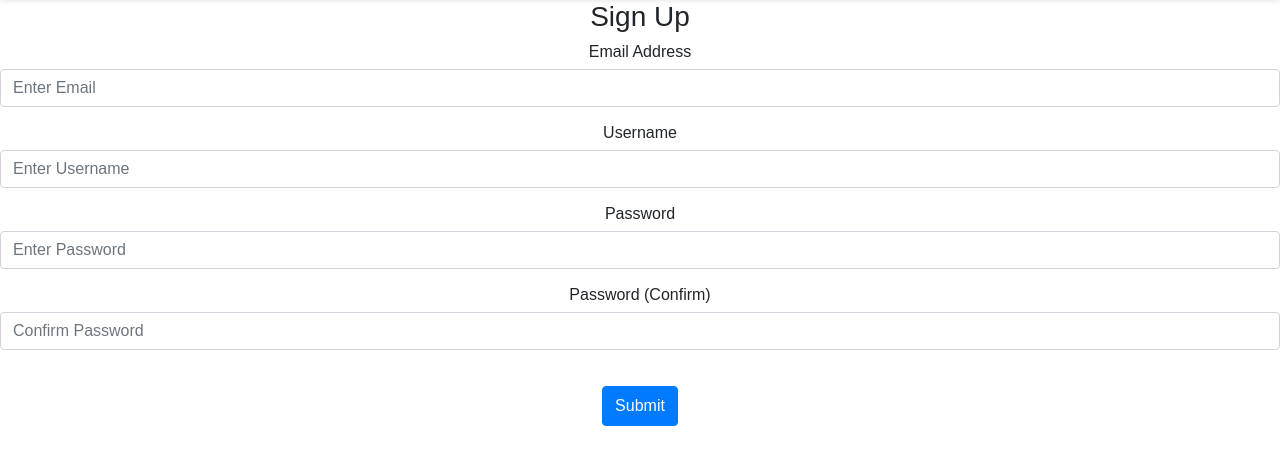
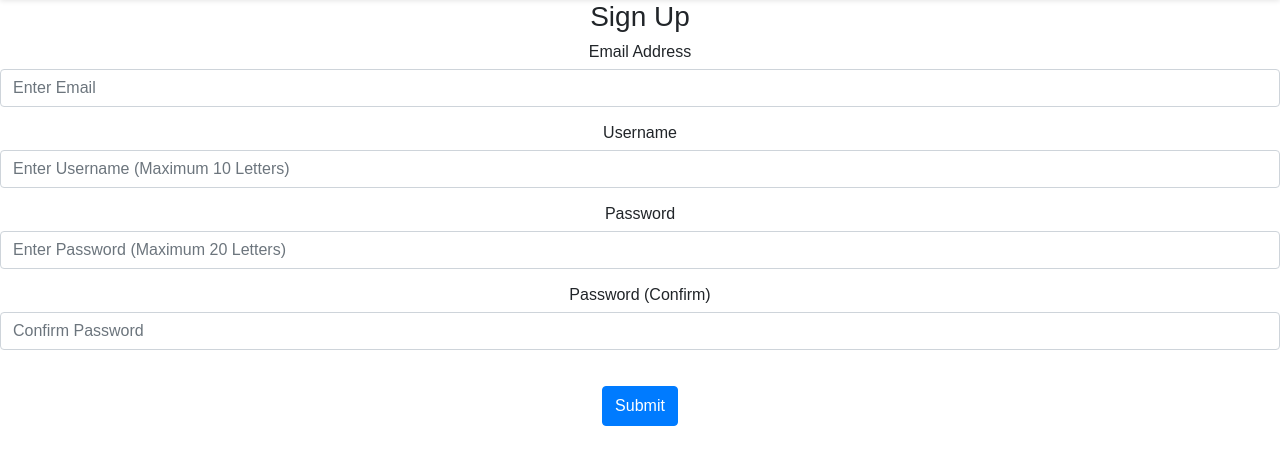
Before and after one commit to 23640118/AgileWebDev, a Python web app: template app/templates/signup.html in a window 1280 px wide. Shown: the part 65-530 px from the top of the page. Run offline with Jinja, Linux system fonts and the light colour scheme; the template is opened without the code that fills it, so the values that code supplies are empty; some libraries are stand-ins or nearby versions.

Commit message:
Added Simple Javascript check for signup page

```diff
--- a/app/templates/signup.html
+++ b/app/templates/signup.html
@@ -8,8 +8,40 @@
       }
 </style>
 
+<script>
+   //Check for validity of user entered information
+   //Future sanitisation checks should also be implemented here
+   function validateForm() {
+      var password1 = document.getElementById('password1').value;
+      var password2 = document.getElementById('password2').value;
+      var username = document.getElementById('username').value
+      var email = document.getElementById('email').value
 
-<form method="POST", class="center-form">
+      //Check for length of password
+      if (password1.length > 20){
+         alert('Password length exceeds 20.')
+         return false;
+      }
+      //Check for password and confirmed password
+      if (password1 != password2) {
+         alert('Passwords do not match.');
+         return false;
+      }
+
+
+      //Check for simple eamil validation including '@' is done by bootstrap type: 'email'
+
+
+      //Checks for username length
+      if (username.length > 10){
+         alert('Username length exceeds 10.')
+         return false;
+      }
+
+      return true;
+   }
+</script>
+<form method="POST" onsubmit="return validateForm()" class="center-form">
    <h3>Sign Up</h3>
    <div class="form-group">
      <label for="email">Email Address</label>
@@ -30,7 +62,7 @@
        class="form-control"
        id="username"
        name="username"
-       placeholder="Enter Username"
+       placeholder="Enter Username (Maximum 10 Letters)"
      />
    </div>
    <div class="form-group">
@@ -41,7 +73,7 @@
        class="form-control"
        id="password1"
        name="password1"
-       placeholder="Enter Password"
+       placeholder="Enter Password (Maximum 20 Letters)"
      />
    </div>
    <div class="form-group">
```
Also changed, not shown: app/auth.py (+9 -1 lines).
